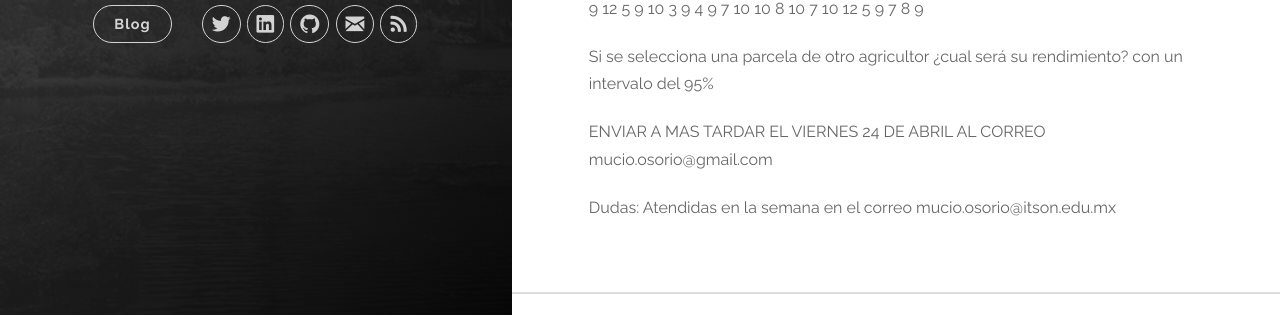
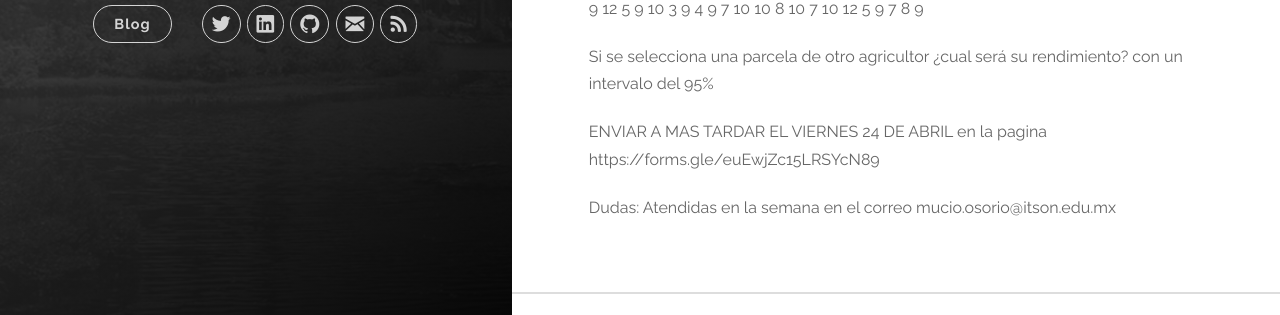
Before and after one commit to mucioosorio/probabilidad, a Jekyll site: the page built from _posts/2020-04-20-intervaloprediccion.md, in a window 1280 px wide and 900 px high, scrolled down 2137 px. Shown: the part 572-887 px from the top of the window. Built offline with Jekyll 4.4.1, drawn with Linux system fonts in a browser that asks for light colours; nearby versions of some CDN libraries.

Commit message:
Update 2020-04-20-intervaloprediccion.md

```diff
--- a/_posts/2020-04-20-intervaloprediccion.md
+++ b/_posts/2020-04-20-intervaloprediccion.md
@@ -90,7 +90,7 @@ Si selecciona un siguiente árbol, ¿su edad en que intervalo estará? Al 95 % d
 Si se selecciona una parcela de otro agricultor ¿cual será su rendimiento? con un intervalo del 95%
 
 
-ENVIAR A MAS TARDAR EL VIERNES 24 DE ABRIL AL CORREO mucio.osorio@gmail.com
+ENVIAR A MAS TARDAR EL VIERNES 24 DE ABRIL en la pagina https://forms.gle/euEwjZc15LRSYcN89
 
 
 Dudas: Atendidas en la semana en el correo mucio.osorio@itson.edu.mx
```
